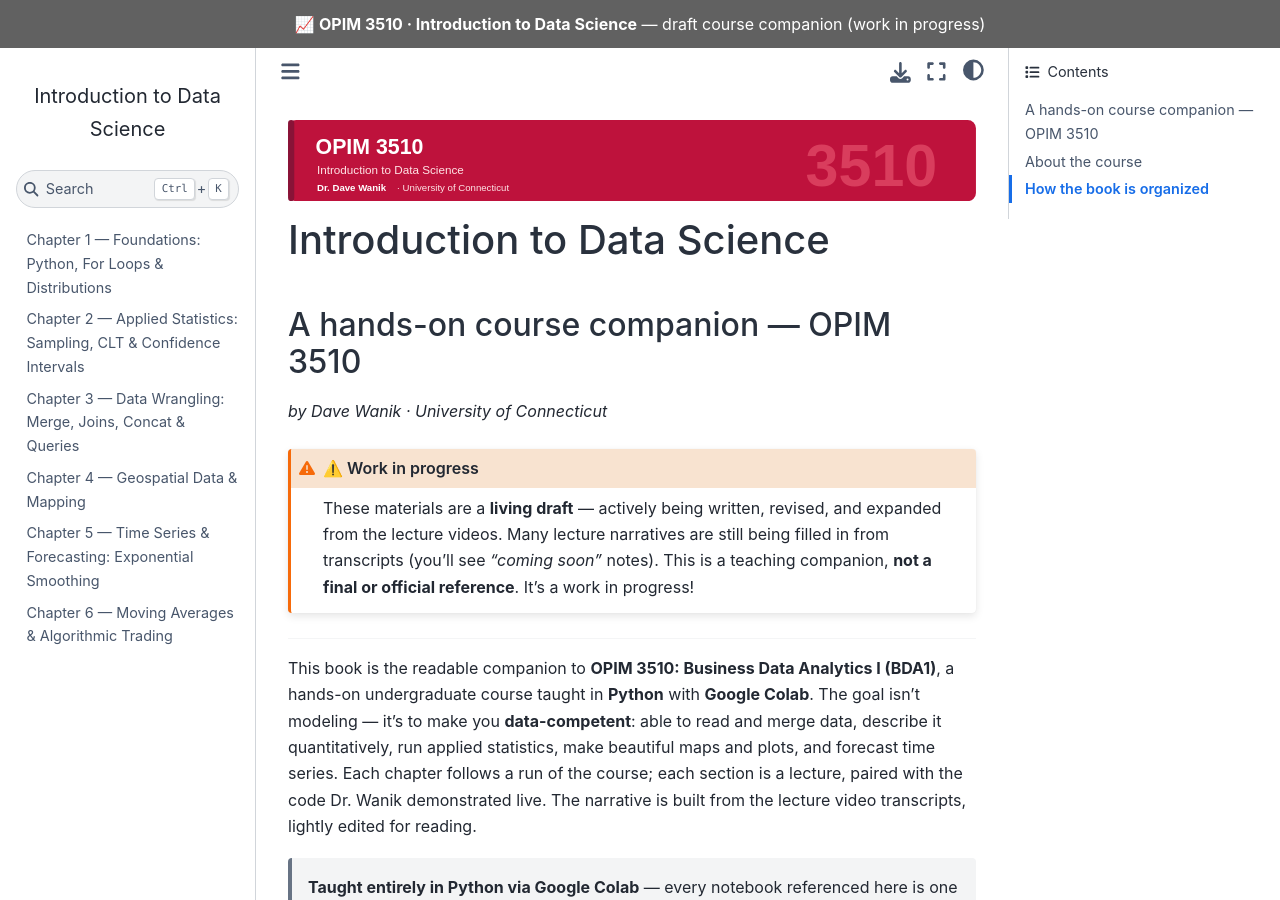
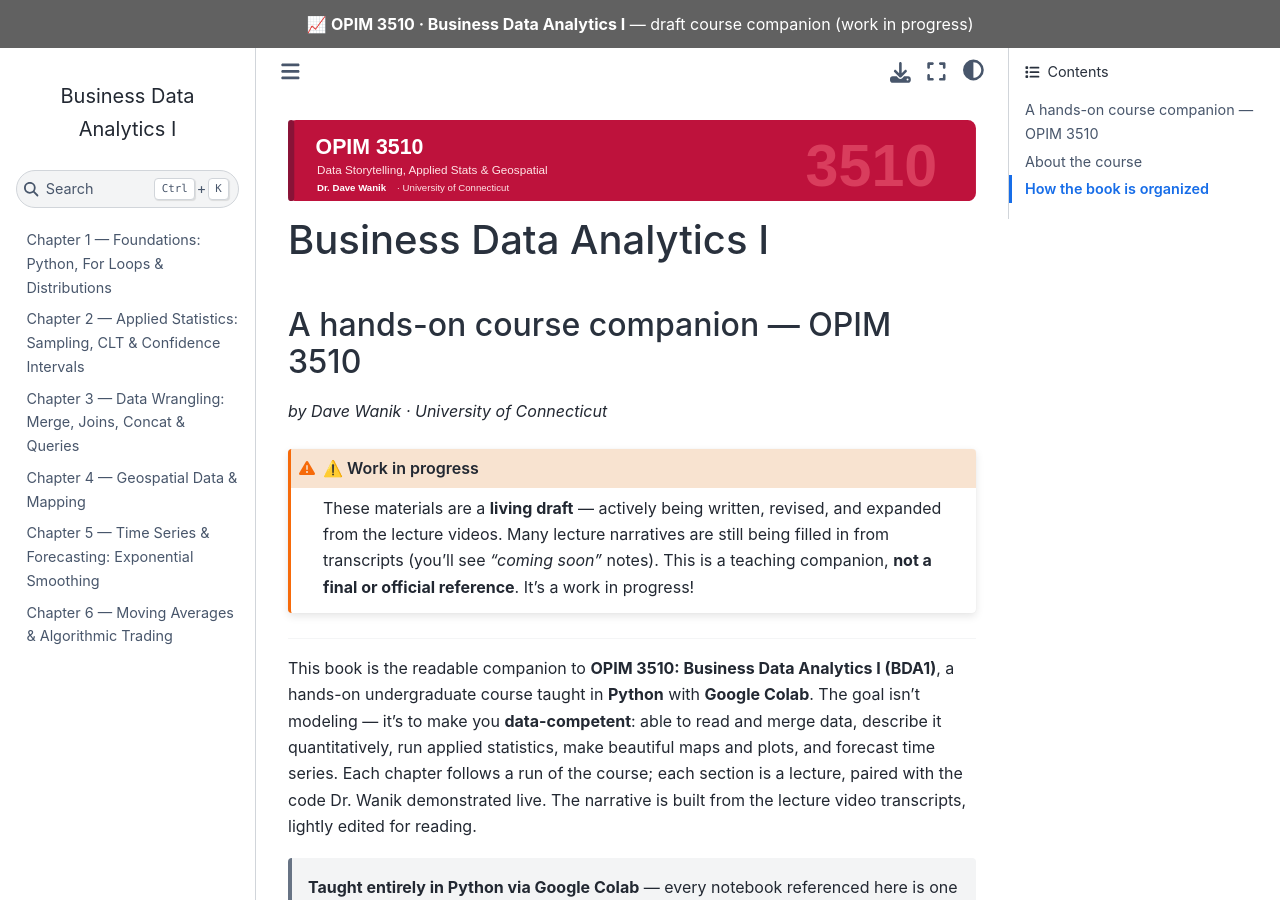
Before and after one commit to drdave-teaching/opim3510-textbook, a Jupyter Book: the page built from index.md, in a window 1280 px wide and 900 px high. Built offline with Jupyter Book 1.0.4 settings and Sphinx 7.4.7 and the Sphinx Book theme 1.1.4, drawn with Linux system fonts in a browser that asks for light colours.

Commit message:
Rename to official course title: Business Data Analytics I — Data Storytelling, Applied Stats & Geospatial

```diff
--- a/_config.yml
+++ b/_config.yml
@@ -1,4 +1,4 @@
-title: "Introduction to Data Science"
+title: "Business Data Analytics I"
 author: "Dr. Dave Wanik · University of Connecticut (OPIM 3510)"
 only_build_toc_files: true
 execute:
@@ -8,7 +8,7 @@ html:
   home_page_in_navbar: true
   extra_footer: |
     <p style="font-size:0.9em;opacity:0.85"><strong>⚠️ Work in progress.</strong> These are living draft materials — actively being written and revised. Many lecture narratives are still being filled in from transcripts. This is a teaching companion, not a final or official reference.</p>
-    <p><em>OPIM 3510 — Introduction to Data Science. A hands-on, Python/Colab course. Built from Dr. Wanik's lecture videos and Google Colab notebooks.</em></p>
+    <p><em>OPIM 3510 — Business Data Analytics I: Data Storytelling, Applied Stats &amp; Geospatial. A hands-on, Python/Colab course. Built from Dr. Wanik's lecture videos and Google Colab notebooks.</em></p>
 repository:
   url: https://github.com/drdave-teaching/opim3510-textbook
   branch: main
@@ -22,7 +22,7 @@ sphinx:
   config:
     html_show_copyright: false
     html_theme_options:
-      announcement: "📈 <strong>OPIM 3510 · Introduction to Data Science</strong> — draft course companion (work in progress)"
+      announcement: "📈 <strong>OPIM 3510 · Business Data Analytics I</strong> — draft course companion (work in progress)"
     mathjax3_config:
       tex:
         inlineMath: [['$', '$']]
--- a/index.md
+++ b/index.md
@@ -4,12 +4,12 @@
 <rect x="0" y="0" width="9" height="118" rx="4.5" fill="#881337"/>
 <text x="848" y="96" text-anchor="middle" font-family="Arial, Helvetica, sans-serif" font-size="86" font-weight="700" fill="#FB7185" opacity="0.45">3510</text>
 <text x="40" y="50" font-family="Arial, Helvetica, sans-serif" font-size="31" font-weight="700" fill="#ffffff">OPIM 3510</text>
-<text x="42" y="78" font-family="Arial, Helvetica, sans-serif" font-size="17" font-weight="400" fill="#FFE4E6">Introduction to Data Science</text>
+<text x="42" y="78" font-family="Arial, Helvetica, sans-serif" font-size="17" font-weight="400" fill="#FFE4E6">Data Storytelling, Applied Stats &amp; Geospatial</text>
 <text x="42" y="103" font-family="Arial, Helvetica, sans-serif" font-size="14" font-weight="700" fill="#ffffff">Dr. Dave Wanik</text>
 <text x="158" y="103" font-family="Arial, Helvetica, sans-serif" font-size="14" font-weight="400" fill="#FFE4E6">· University of Connecticut</text>
 </svg>
 
-# Introduction to Data Science
+# Business Data Analytics I
 ### A hands-on course companion — OPIM 3510
 
 *by Dave Wanik · University of Connecticut*
```
Also changed, not shown: README.md (+1 -1 lines).
